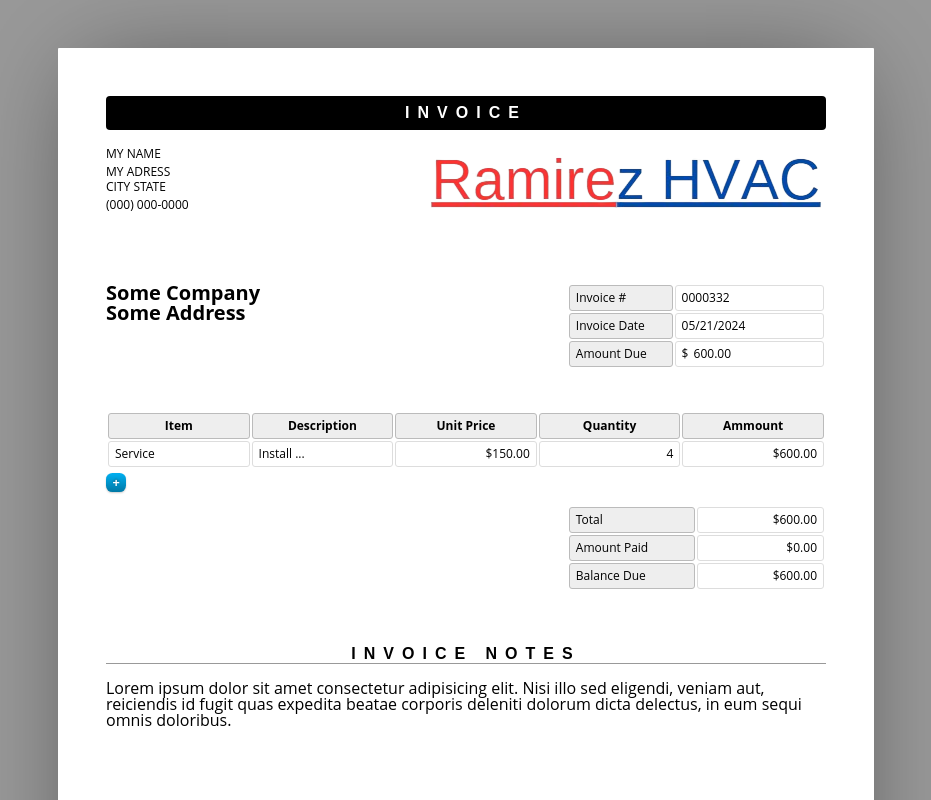
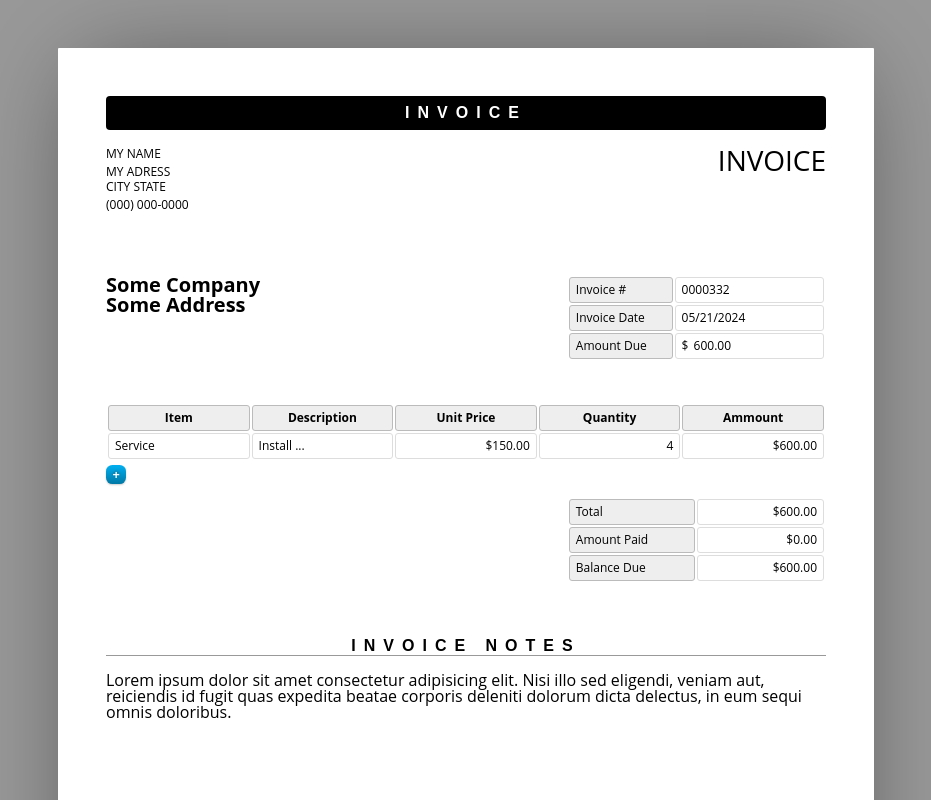
Before and after one commit to Ramireedgar/html5-invoices, a plain HTML site: page index.html in a window 1280 px wide. Shown: the top 800 px of the page, without its empty margins (174-1105 px from the left). Drawn offline with Linux system fonts and the light colour scheme.

Commit message:
Update index.html
Removed logo top right corner and put a text box  for job type

```diff
--- a/index.html
+++ b/index.html
@@ -15,7 +15,8 @@
 				<p>MY ADRESS<br>CITY STATE</p>
 				<p>(000) 000-0000</p>
 			</address>
-			<span><img alt="" src="logo4.png"><input type="file" accept="image/*"></span>
+			<span contenteditable style="font-size: 28px;"><P>INVOICE</P></span>
+			<!-- <span><img alt="" src="logo4.png"><input type="file" accept="image/*"></span> -->
 		</header>
 		<article>
 			<h1>Recipient</h1>
```
